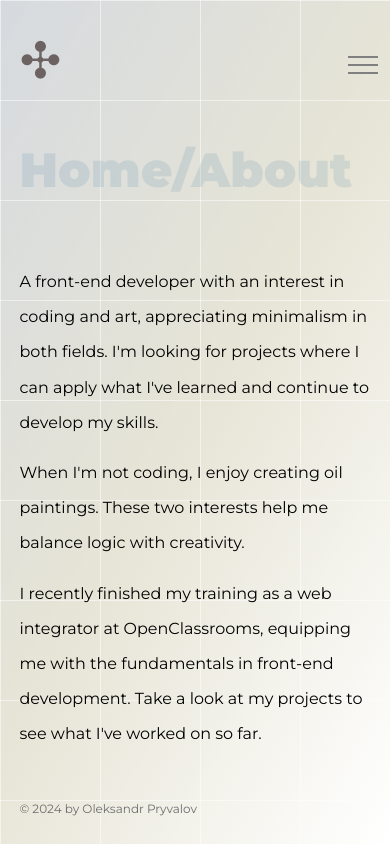
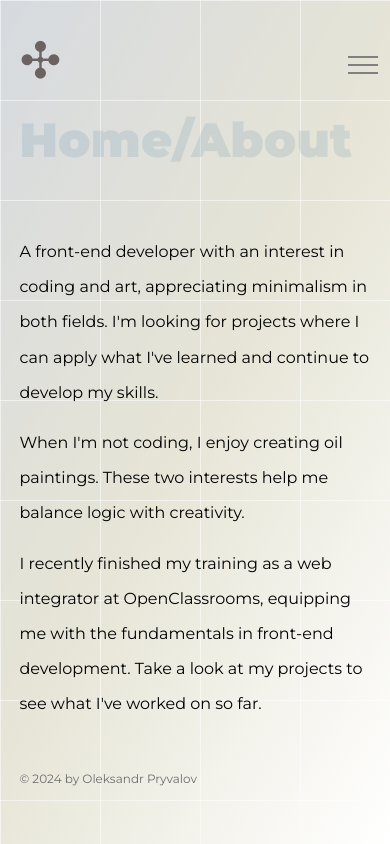
Before and after one commit to multumInParvo/my-portfolio, a React (Create React App) app: page / in a window 390 px wide. Built offline with nearby package versions, Linux system fonts and the light colour scheme.

Commit message:
small modifications on padding

```diff
--- a/src/components/Header/Header.scss
+++ b/src/components/Header/Header.scss
@@ -73,7 +73,7 @@ nav {
 
 @media (max-width: 768px) {
   nav {
-    padding: 30px 5% 50px;
+    padding: 30px 5% 20px;
     flex-direction: column;
     align-items: start;
     justify-content: center;
```
